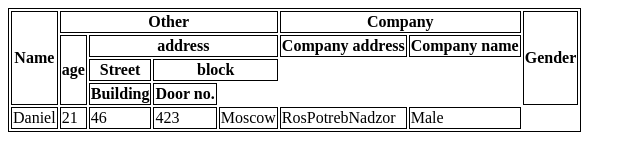
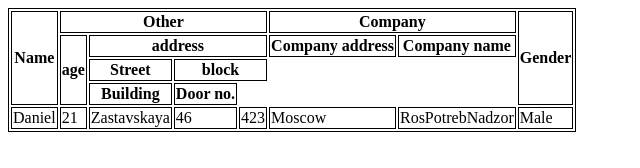
Before and after one commit to Skycader/merged-cells, a plain HTML site: page index.html in a window 1280 px wide. Shown: the whole page, without its empty margins (0-640 px from the left). Drawn offline with Linux system fonts and the light colour scheme.

Commit message:
master: almost perfect

```diff
--- a/index.html
+++ b/index.html
@@ -4,6 +4,7 @@
     const thead = document.createElement("thead");
     const tbody = document.createElement("tbody");
 
+    // Function to create header rows
     function createHeaders(headers, row, level) {
       if (!thead.rows[row]) {
         thead.insertRow(row);
@@ -22,6 +23,7 @@
       });
     }
 
+    // Function to calculate column span
     function getColSpan(header) {
       if (!header.children || header.children.length === 0) {
         return 1;
@@ -32,18 +34,26 @@
       );
     }
 
+    // Function to calculate row span
     function getRowSpan(headers, level) {
       const maxLevel = Math.max(...headers.map((header) => getLevel(header)));
       return maxLevel - level + 1;
     }
 
+    // Function to get the level of a header
     function getLevel(header) {
       if (!header.children || header.children.length === 0) {
         return 1;
       }
-      return 1 + Math.max(...header.children.map((child) => getLevel(child)));
+      let res =
+        1 + Math.max(...header.children.map((child) => getLevel(child)));
+
+      console.log("header: ", header, "level", res);
+
+      return res;
     }
 
+    // Function to create body rows
     function createBody(data) {
       data.forEach((rowData) => {
         const row = tbody.insertRow();
@@ -54,6 +64,7 @@
       });
     }
 
+    // Function to create table from JSON data
     function createTableFromJSON(json) {
       createHeaders(json.headers, 0, 0);
       createBody(json.data);
@@ -112,7 +123,16 @@
         },
       ],
       data: [
-        ["Daniel", "21", "46", "423", "Moscow", "RosPotrebNadzor", "Male"],
+        [
+          "Daniel",
+          "21",
+          "Zastavskaya",
+          "46",
+          "423",
+          "Moscow",
+          "RosPotrebNadzor",
+          "Male",
+        ],
       ],
     };
 
```
